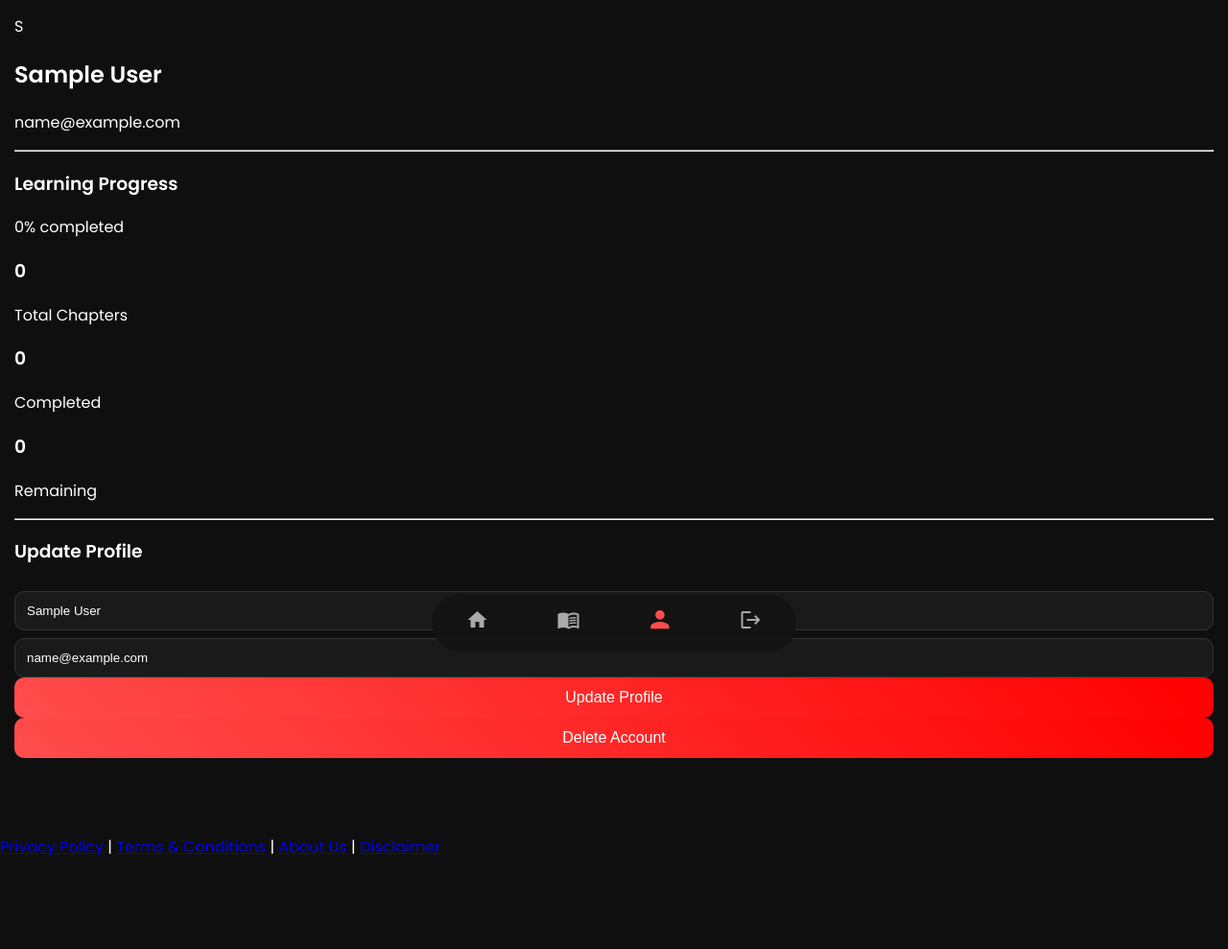
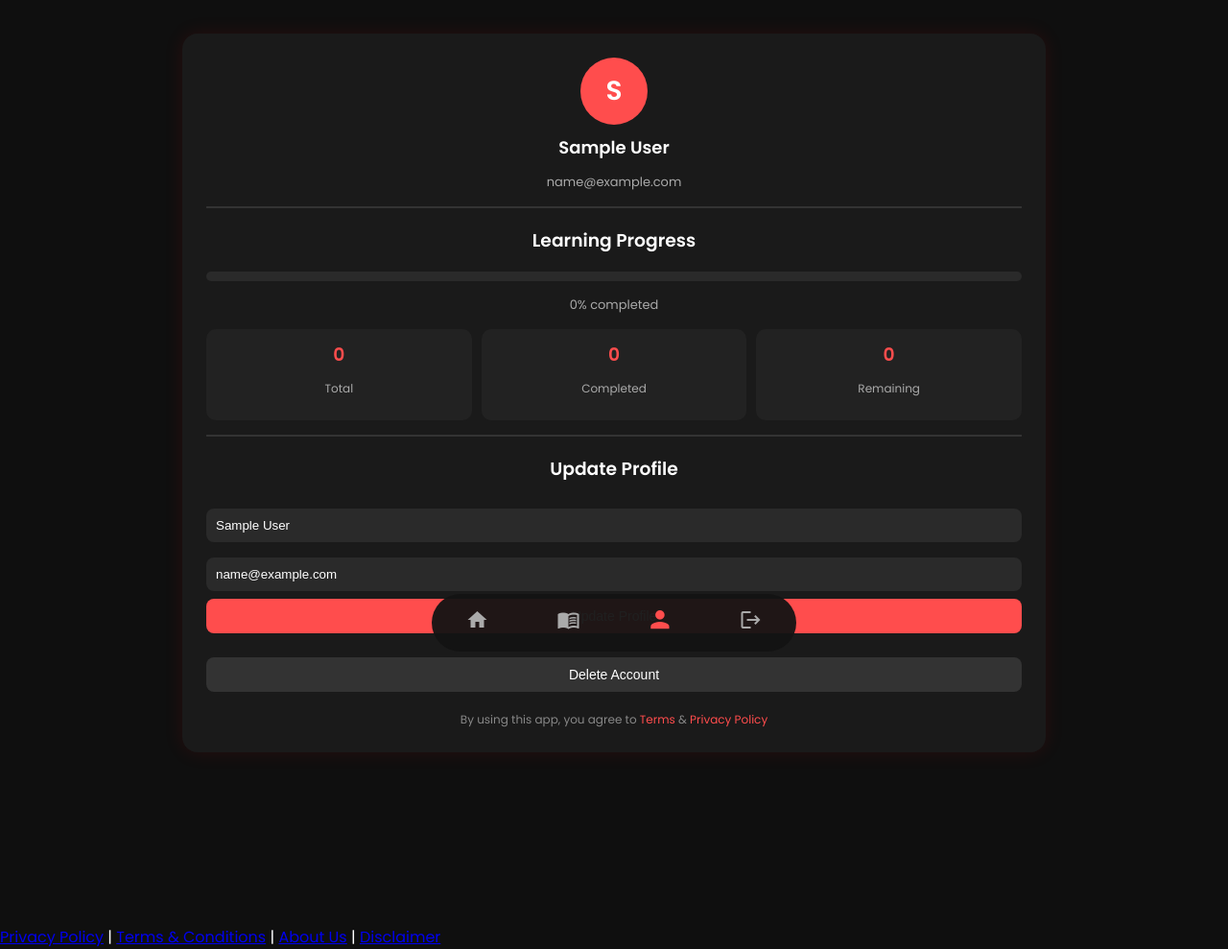
Before and after one commit to Rahul-web087/GyanaGhar, a Flask app: page /profile in a window 1280 px wide. Shown: the part 106-1095 px from the top of the page at 96% size. Before the commit the page ends 999 px from the top, so only its background shows below. Run offline with Flask 3, Linux system fonts and the light colour scheme; the visitor is signed in with stand-in values (Sample User, id 1); data that the repository does not hold is empty.

Commit message:
better ui

```diff
--- a/templates/dashboard.html
+++ b/templates/dashboard.html
@@ -1299,6 +1299,9 @@ padding:12px;
 border-radius:8px;
 text-align:center;
 }
+.main-content {
+    padding-bottom: 100px;
+}
 
 .admin-card a{
 text-decoration:none;
--- a/templates/privacy.html
+++ b/templates/privacy.html
@@ -72,7 +72,7 @@
     <h1>Privacy Policy</h1>
 
     <div class="card">
-        <p><strong>Effective Date:</strong> [Add Date]</p>
+        <p><strong>Last Updated: </strong>  April 18, 2026</p>
         <p>GyanaGhar ("we", "our", or "us") operates the GyanaGhar platform (website and mobile app).</p>
     </div>
 
--- a/templates/profile.html
+++ b/templates/profile.html
@@ -1,6 +1,155 @@
 {% extends "base.html" %}
 
 {% block content %}
+
+<style>
+
+.container{
+width:95%;
+max-width:900px;
+margin:auto;
+padding:20px 0 100px;
+}
+
+/* CARD */
+
+.profile-card{
+background:#1a1a1a;
+padding:25px;
+border-radius:16px;
+box-shadow:0 0 20px rgba(255,0,0,0.1);
+text-align:center;
+}
+
+/* AVATAR */
+
+.avatar{
+width:70px;
+height:70px;
+margin:auto;
+border-radius:50%;
+background:#ff4d4d;
+display:flex;
+align-items:center;
+justify-content:center;
+font-size:28px;
+font-weight:bold;
+color:white;
+margin-bottom:10px;
+}
+
+/* TEXT */
+
+.profile-card h2{
+margin:5px 0;
+font-size:18px;
+}
+
+.profile-card p{
+color:#aaa;
+font-size:13px;
+}
+
+/* PROGRESS */
+
+.progress-bar{
+width:100%;
+height:10px;
+background:#2a2a2a;
+border-radius:10px;
+margin:15px 0;
+overflow:hidden;
+}
+
+.progress{
+height:100%;
+background:#ff4d4d;
+border-radius:10px;
+transition:0.4s;
+}
+
+/* STATS */
+
+.stats{
+display:grid;
+grid-template-columns:repeat(3,1fr);
+gap:10px;
+margin-top:15px;
+}
+
+.stat-box{
+background:#222;
+padding:12px;
+border-radius:10px;
+}
+
+.stat-box h3{
+margin:0;
+color:#ff4d4d;
+}
+
+.stat-box p{
+font-size:12px;
+color:#aaa;
+}
+
+/* FORM */
+
+form{
+margin-top:15px;
+}
+
+input{
+width:100%;
+padding:10px;
+margin:8px 0;
+border-radius:8px;
+border:none;
+background:#2a2a2a;
+color:white;
+}
+
+button{
+width:100%;
+padding:10px;
+background:#ff4d4d;
+border:none;
+border-radius:8px;
+color:white;
+font-size:14px;
+cursor:pointer;
+transition:0.2s;
+}
+
+button:hover{
+background:#e60000;
+}
+
+/* DELETE BUTTON */
+
+.delete-btn{
+background:#333;
+margin-top:10px;
+}
+
+.delete-btn:hover{
+background:#ff1a1a;
+}
+
+/* LEGAL */
+
+.legal{
+font-size:12px;
+color:#888;
+margin-top:20px;
+}
+
+.legal a{
+color:#ff4d4d;
+text-decoration:none;
+}
+
+</style>
 
 <div class="container">
 
@@ -13,7 +162,7 @@
         <h2>{{ user.name }}</h2>
         <p>{{ user.email }}</p>
 
-        <hr>
+        <hr style="border:0.5px solid #333; margin:15px 0;">
 
         <h3>Learning Progress</h3>
 
@@ -27,7 +176,7 @@
 
             <div class="stat-box">
                 <h3>{{ total_chapters }}</h3>
-                <p>Total Chapters</p>
+                <p>Total</p>
             </div>
 
             <div class="stat-box">
@@ -42,7 +191,7 @@
 
         </div>
 
-        <hr>
+        <hr style="border:0.5px solid #333; margin:15px 0;">
 
         <h3>Update Profile</h3>
 
@@ -65,6 +214,13 @@
 
         </form>
 
+        <!-- 🔥 LEGAL TEXT -->
+        <div class="legal">
+            By using this app, you agree to
+            <a href="/terms">Terms</a> &
+            <a href="/privacy-policy">Privacy Policy</a>
+        </div>
+
     </div>
 
 </div>
--- a/templates/terms.html
+++ b/templates/terms.html
@@ -58,7 +58,7 @@
     <h1>Terms & Conditions</h1>
 
     <div class="card">
-        <p><strong>Effective Date:</strong> [Add Date]</p>
+        <p><strong>Last Updated:</strong> April 18 ,2026</p>
         <p>By using GyanaGhar, you agree to the following terms.</p>
     </div>
 
```
Also changed, not shown: templates/about.html (+36 -6 lines), templates/chapters.html (+39 -3 lines).
